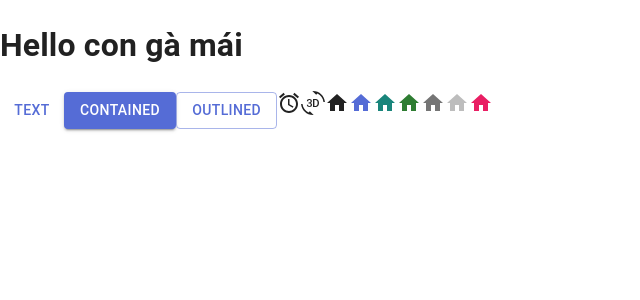
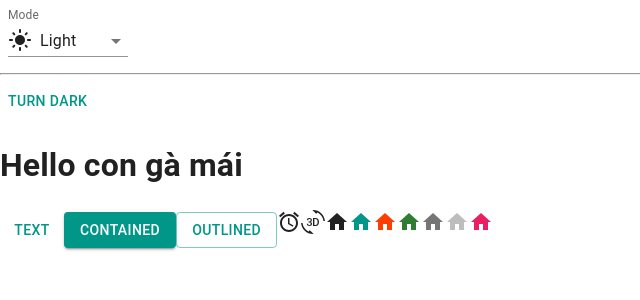
Before and after one commit to payyer/trello-web, a React app: page / in a window 1280 px wide. Shown: the top 300 px of the page, without its empty margins (0-640 px from the left). Built offline with nearby package versions, Linux system fonts and the light colour scheme; the HTML template or start-up script is replaced by a standard one.

Commit message:
setup light & dark mode

```diff
--- a/src/App.jsx
+++ b/src/App.jsx
@@ -3,11 +3,74 @@ import AccessAlarmIcon from '@mui/icons-material/AccessAlarm'
 import ThreeDRotation from '@mui/icons-material/ThreeDRotation'
 import HomeIcon from '@mui/icons-material/Home'
 import { pink } from '@mui/material/colors'
+import { useColorScheme } from '@mui/material/styles'
+import { Box, FormControl, InputLabel, MenuItem, Select } from '@mui/material'
+// import useMediaQuery from '@mui/material/useMediaQuery'
+import Brightness4Icon from '@mui/icons-material/Brightness4'
+import LightModeIcon from '@mui/icons-material/LightMode'
+import SettingsBrightnessIcon from '@mui/icons-material/SettingsBrightness'
+function ModeSelect() {
+  const { mode, setMode } = useColorScheme('system')
+  const handleChange = (event) => {
+    const selectedMode = event.target.value
+    setMode(selectedMode)
+  }
+  return (
+    <div>
+      <FormControl variant="standard" sx={{ m: 1, minWidth: 120 }}>
+        <InputLabel id="label-select-dark-light-mode">Mode</InputLabel>
+        <Select
+          labelId="label-select-dark-light-mode"
+          id="select-dark-light-mode"
+          value={mode}
+          onChange={handleChange}
+          label="Mode"
+        >
+          <MenuItem value={'system'}>
+            <Box sx={{ display: 'flex', alignItems:'center', gap: 1 }}>
+              <SettingsBrightnessIcon/>System
+            </Box>
+          </MenuItem>
+
+          <MenuItem value={'light'}>
+            <Box sx={{ display: 'flex', alignItems:'center', gap: 1 }}>
+              <LightModeIcon/>Light
+            </Box>
+          </MenuItem>
+
+          <MenuItem value={'dark'}>
+            <Box sx={{ display: 'flex', alignItems:'center', gap: 1 }}>
+              <Brightness4Icon/>Dark
+            </Box>
+          </MenuItem>
+
+        </Select>
+      </FormControl>
+    </div>
+  )
+}
+
+function ModeToggle() {
+  const { mode, setMode } = useColorScheme()
+  return (
+    <Button
+      onClick={() => {
+        setMode(mode === 'light' ? 'dark' : 'light')
+      }}
+    >
+      {mode === 'light' ? 'Turn dark' : 'Turn light'}
+    </Button>
+  )
+}
+
 function App() {
-
   return (
     <>
+      <ModeSelect/>
+      <hr />
+      <ModeToggle/>
       <h1>Hello con gà mái</h1>
+
       <Button variant="text">Text</Button>
       <Button variant="contained">Contained</Button>
       <Button variant="outlined">Outlined</Button>
--- a/src/theme.js
+++ b/src/theme.js
@@ -1,22 +1,21 @@
-import { createTheme } from '@mui/material/styles'
-import { red } from '@mui/material/colors'
+import { cyan, deepOrange, orange, teal } from '@mui/material/colors'
+import { experimental_extendTheme as extendTheme } from '@mui/material/styles'
 
 // Create a theme instance.
-const theme = createTheme({
-  palette: {
-    primary: {
-      main: '#556cd6'
+const theme = extendTheme({
+  colorSchemes: {
+    light: {
+      palette: {
+        primary: teal,
+        secondary: deepOrange
+      }
     },
-    secondary: {
-      main: '#19857b'
-    },
-    error: {
-      main: red.A400
-    },
-    text: {
-      secondary: red[500]
+    dark: {
+      palette: {
+        primary: cyan,
+        secondary: orange
+      }
     }
   }
 })
-
 export default theme
```
Also changed, not shown: src/main.jsx (+4 -4 lines).
